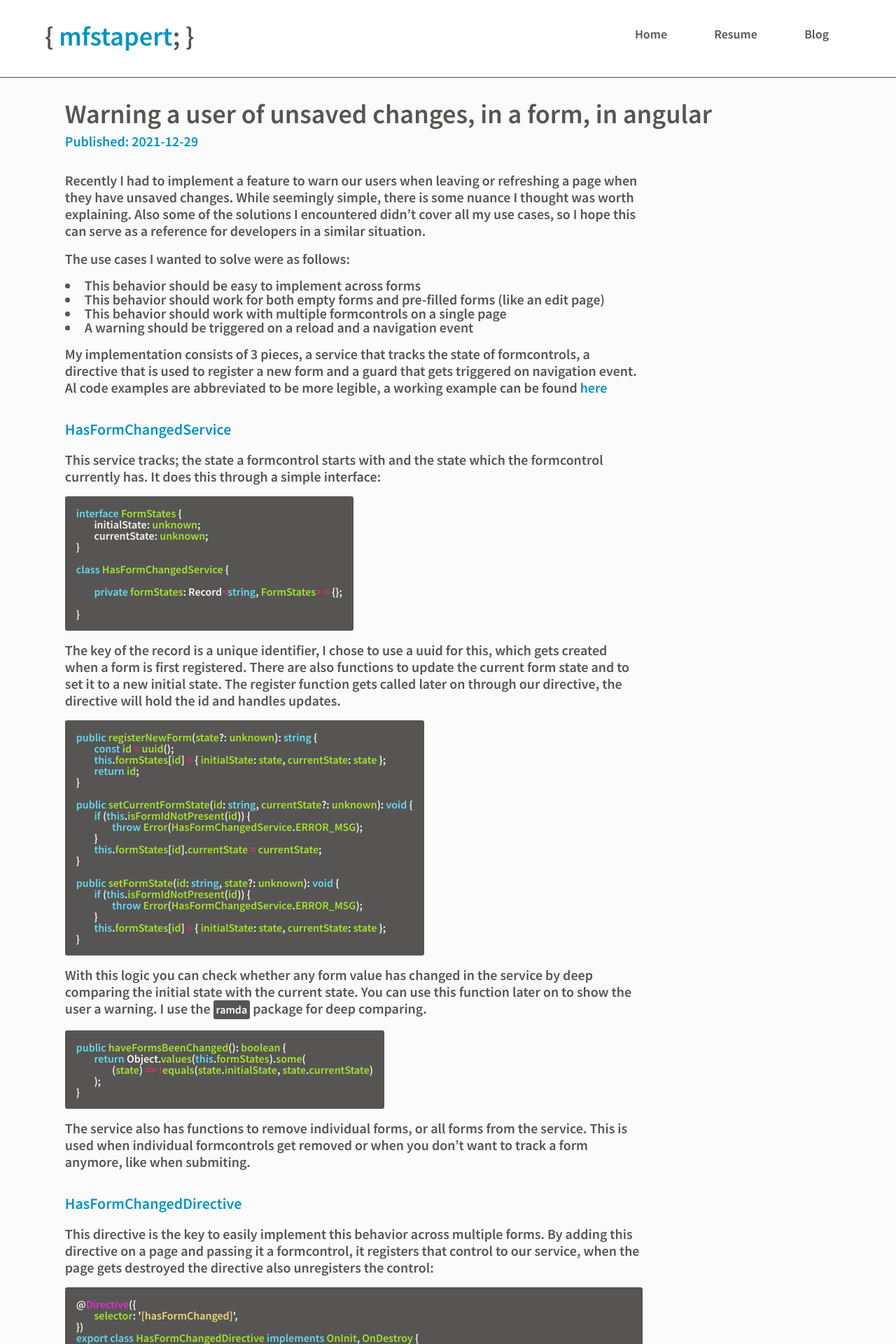
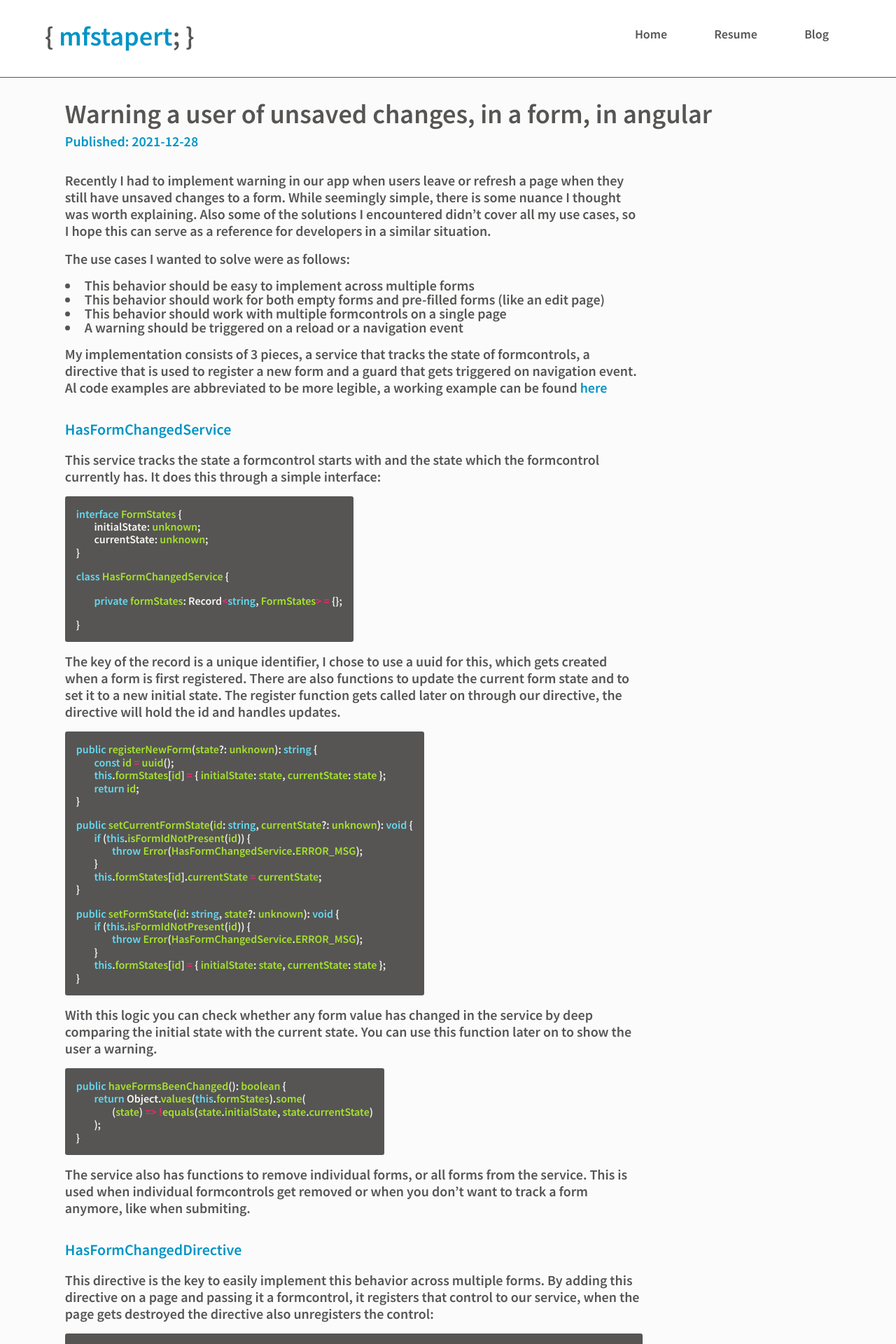
Before and after one commit to MFStapert/mfstapertdotdev, a Jekyll site: the page built from _posts/2021-12-30-warning-a-user-of-unsaved-changes-in-angular.markdown, in a window 1280 px wide. Shown: the top 1920 px of the page at 70% size. Built offline with Jekyll 4.4.1, drawn with Linux system fonts in a browser that asks for light colours; some of the changed text lies outside the part shown.

Commit message:
Some style tweaks for blog, remove jekyll template blogpost

````diff
--- a/_includes/footer.html
+++ b/_includes/footer.html
@@ -1,6 +1,6 @@
 <footer>
     <div class="container">
-        <h2>Want to get in touch? <span class="color-primary">Find me here:</span></h2>
+        <h2><span class="color-primary">Want to get in touch? </span>Find me here:</h2>
         <div class="social-icons">
             <a href="{{ site.github }}"><i class="fa fa-github"></i></a>
             <a href="{{ site.linkedin}}"><i class="fa fa-linkedin"></i></a>
--- a/_posts/2021-12-30-warning-a-user-of-unsaved-changes-in-angular.markdown
+++ b/_posts/2021-12-30-warning-a-user-of-unsaved-changes-in-angular.markdown
@@ -1,25 +1,25 @@
 ---
 layout: post
 title: 'Warning a user of unsaved changes, in a form, in angular'
-date: 2021-12-30 00:00:00 +0100
+date: 2021-12-29 00:00:00 +0100
 ---
 
-Recently I had to implement a feature to warn our users when leaving or refreshing a page when they have unsaved changes.
+Recently I had to implement warning in our app when users leave or refresh a page when they still have unsaved changes to a form.
 While seemingly simple, there is some nuance I thought was worth explaining.
 Also some of the solutions I encountered didn't cover all my use cases, so I hope this can serve as a reference for developers in a similar situation.
 
 The use cases I wanted to solve were as follows:
-- This behavior should be easy to implement across forms
+- This behavior should be easy to implement across multiple forms
 - This behavior should work for both empty forms and pre-filled forms (like an edit page)
 - This behavior should work with multiple formcontrols on a single page
-- A warning should be triggered on a reload and a navigation event
+- A warning should be triggered on a reload or a navigation event
 
 My implementation consists of 3 pieces, a service that tracks the state of formcontrols, a directive that is used to register a new form and a guard that gets triggered on navigation event.
 Al code examples are abbreviated to be more legible, a working example can be found [here](https://github.com/mfstapert/playground/blob/master/node/angular-form-unload/src/app/form/has-form-changed.directive.ts)
 
 ## HasFormChangedService
 
-This service tracks; the state a formcontrol starts with and the state which the formcontrol currently has.
+This service tracks the state a formcontrol starts with and the state which the formcontrol currently has.
 It does this through a simple interface:
 
 ```typescript
@@ -63,7 +63,6 @@ public setFormState(id: string, state?: unknown): void {
 
 With this logic you can check whether any form value has changed in the service by deep comparing the initial state with the current state.
 You can use this function later on to show the user a warning.
-I use the `ramda` package for deep comparing.
 
 ```typescript
 public haveFormsBeenChanged(): boolean {
@@ -114,9 +113,11 @@ export class HasFormChangedDirective implements OnInit, OnDestroy {
 		this.hasFormChangedService.removeForm(this.formId);
 		this.subscription?.unsubscribe();
 	}
+}
 ```
 
 There is a lot going on here, so let's unpack this :)
+
 This directive gets used on a page like this `[hasFormChanged]='formcontrol'`, this causes the directive to be created, before the onInit we get a formId from our service.
 I had to name the formControl input the same as the name of the directive or the directive wouldn't be found, I don't know why this is.
 We use this id to set the formState in our `OnInit` function, we can't do it earlier because formdata sometimes isn't loaded.
--- a/_sass/site/_blog.scss
+++ b/_sass/site/_blog.scss
@@ -27,6 +27,9 @@ article {
 			text-decoration: underline;
 		}
 	}
+    .highlight code span {
+        line-height: 1.15;
+    }
     > * {
         margin-bottom: $size-medium
     }
--- a/_sass/site/_site.scss
+++ b/_sass/site/_site.scss
@@ -55,6 +55,9 @@ header {
 		a:hover {
 			color: $color-dark-grey;
 			text-decoration: none;
+			span {
+				text-decoration: underline;
+			}
 		}
 	}
 	nav {
--- a/_sass/site/_typography.scss
+++ b/_sass/site/_typography.scss
@@ -9,6 +9,7 @@ body {
   color: $color-dark-grey;
   font-size: 1.6rem;
   font-weight: 600;
+  overflow: scroll;
 }
 
 p {
````
Also changed, not shown: _posts/2019-07-18-welcome.markdown (deleted, +0 -26 lines).
